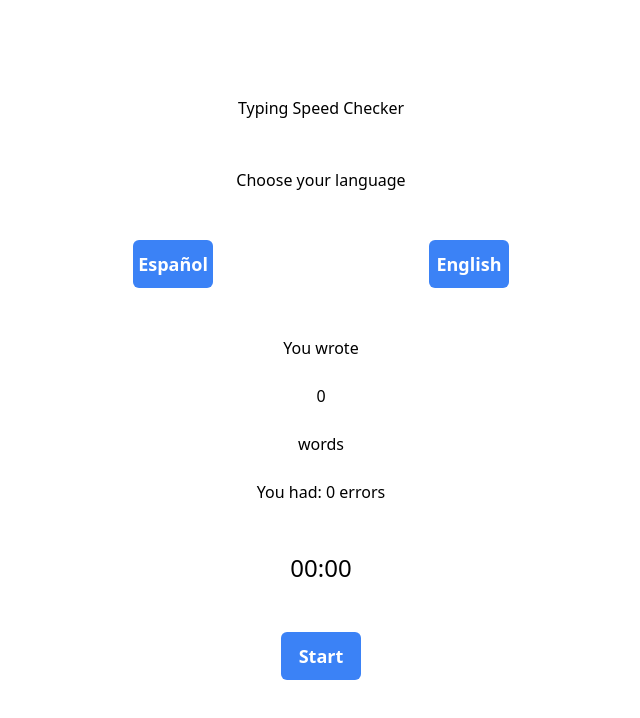
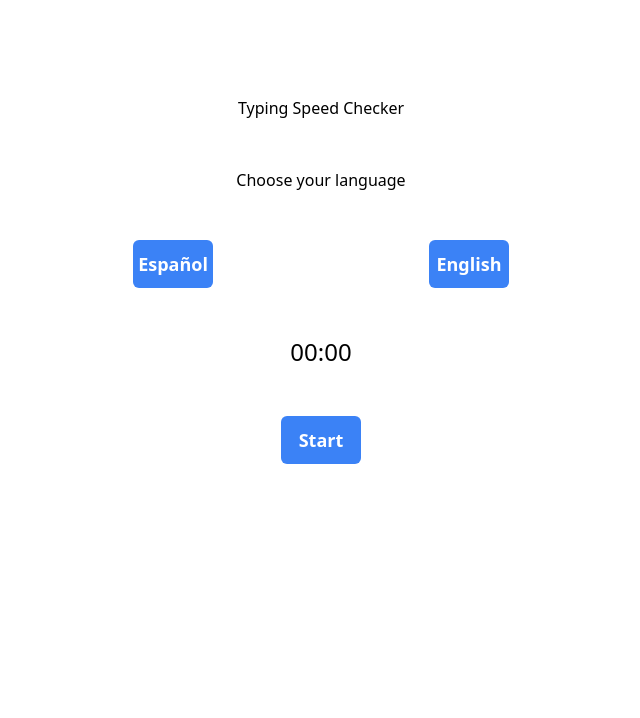
Before and after one commit to Zeke-Cachi/typing_speed_checker, a React (Vite) app: page / in a window 1280 px wide. Shown: the top 718 px of the page, without its empty margins (319-959 px from the left). Built offline with nearby package versions, Linux system fonts and the light colour scheme.

Commit message:
solved a results visibility issue

```diff
--- a/src/App.tsx
+++ b/src/App.tsx
@@ -170,7 +170,7 @@ export default function App() {
           </div>
         </div>
       )}
-      {!showResults && language !== null ? (
+      {!showResults && language !== null && (
         <div
           onKeyDown={(e) => handleTyping(e)}
           tabIndex={0}
@@ -184,7 +184,8 @@ export default function App() {
               </span>
             ))}
         </div>
-      ) : (
+      )}
+      {showResults && (
         <div className="grid gap-6">
           You wrote{" "}
           <span>
```
